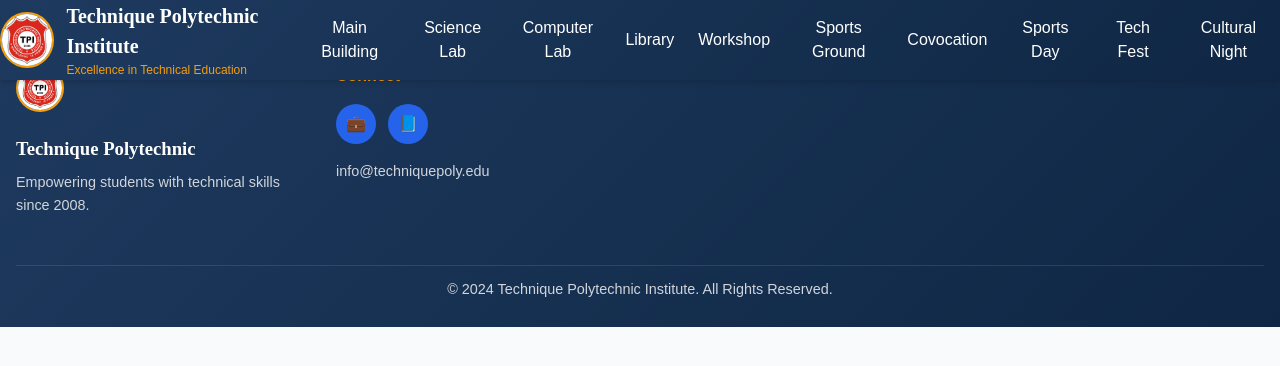
After one commit to PrantoTech/E_campus, a Django app: page /image_gallery/ in a window 1280 px wide. The commit adds this page. Shown: the top 366 px of the page. Run offline with Django 5.2, Linux system fonts and the light colour scheme.

Commit message:
add navbar in image gallery

```diff
--- a/E_campus/settings.py
+++ b/E_campus/settings.py
@@ -25,7 +25,7 @@ SECRET_KEY = 'django-insecure-i4*crg5#6uo4p5&%w*nipll-^@!$-jh3z01i%jttf)(a2im9xc
 # SECURITY WARNING: don't run with debug turned on in production!
 DEBUG = True
 
-ALLOWED_HOSTS = ['172.27.19.147','localhost','127.0.0.1']
+ALLOWED_HOSTS = ['localhost','127.0.0.1']
 
 
 # Application definition
--- a/E_campus/urls.py
+++ b/E_campus/urls.py
@@ -19,6 +19,7 @@ from django.urls import path
 from E_campus import views
 
 urlpatterns = [
-    path('', views.home),
+    path('', views.home, name='home'),
     path('admin/', admin.site.urls),
+    path('image_gallery/', views.image_gallery, name='image_gallery'),
 ]
--- a/E_campus/views.py
+++ b/E_campus/views.py
@@ -1,4 +1,8 @@
 from django.shortcuts import render, redirect
 from django.http import HttpResponse
+
 def home(request):
     return render(request, 'index.html')
+
+def image_gallery(request):
+    return render(request, 'image_gallery.html')
--- /dev/null
+++ b/static/css/image_gallery.css
@@ -0,0 +1,178 @@
+/* --- Variables & Reset --- */
+:root {
+    --primary: #f59e0b;
+    --primary-hover: #d97706;
+    --secondary: #1e3a5f;
+    --dark: #0f2744;
+    --light: #f9fafb;
+    --white: #ffffff;
+    --blue: #3706f7;
+    --gray-100: #f3f4f6;
+    --gray-200: #e5e7eb;
+    --gray-600: #4b5563;
+    --gray-800: #1f2937;
+    --font-heading: 'Playfair Display', serif;
+    --font-body: 'Source Sans Pro', sans-serif;
+    --shadow: 0 4px 6px -1px rgba(0, 0, 0, 0.1), 0 2px 4px -1px rgba(0, 0, 0, 0.06);
+    --shadow-lg: 0 10px 15px -3px rgba(0, 0, 0, 0.1), 0 4px 6px -2px rgba(0, 0, 0, 0.05);
+    --radius: 1rem;
+}
+
+* {
+    box-sizing: border-box;
+    margin: 0;
+    padding: 0;
+    font-family: var(--font-body);
+}
+
+html {
+    scroll-behavior: smooth;
+}
+
+body {
+    background-color: var(--light);
+    color: var(--gray-800);
+    line-height: 1.5;
+}
+
+.navbar {
+    position: fixed;
+    top: 0;
+    left: 0;
+    right: 0;
+    z-index: 50;
+    background: linear-gradient(135deg, var(--secondary) 0%, var(--dark) 100%);
+    box-shadow: var(--shadow);
+    height: 80px;
+    display: flex;
+    align-items: center;
+}
+
+.nav-container {
+    display: flex;
+    justify-content: space-between;
+    align-items: center;
+    width: 100%;
+}
+
+.nav-brand {
+    display: flex;
+    align-items: center;
+    gap: 0.75rem;
+}
+
+.logo-img {
+    width: 3.5rem;
+    height: 3.5rem;
+    border-radius: 50%;
+    border: 2px solid var(--primary);
+    object-fit: cover;
+}
+
+.brand-text h1 {
+    color: white;
+    font-family: var(--font-heading);
+    font-size: 1.25rem;
+    font-weight: 700;
+    margin: 0;
+}
+
+.brand-text p {
+    color: var(--primary);
+    font-size: 0.75rem;
+    margin: 0;
+}
+
+
+.nav-links {
+    display: flex;
+    align-items: center;
+    gap: 1.5rem;
+    margin-right: 10px;
+}
+
+.nav-link {
+    color: white;
+    text-decoration: none;
+    text-align: center;
+    font-weight: 500;
+    position: relative;
+}
+
+.nav-link:hover {
+    color: var(--primary);
+}
+
+.nav-link::after {
+    content: '';
+    position: absolute;
+    bottom: -4px;
+    left: 0;
+    width: 0;
+    height: 2px;
+    background: var(--primary);
+    transition: width 0.3s;
+}
+
+.nav-link:hover::after {
+    width: 100%;
+}
+
+.mobile-menu-btn {
+    display: none;
+    background: none;
+    border: none;
+    color: white;
+    cursor: pointer;
+}
+
+.mobile-menu {
+    position: fixed;
+    top: 80px;
+    left: 0;
+    width: 250px;
+    height: 100vh;
+    background: linear-gradient(135deg, var(--secondary), var(--dark));
+    transform: translateX(-100%);
+    transition: transform 0.3s ease;
+    padding: 1.5rem;
+    display: flex;
+    flex-direction: column;
+    gap: 1rem;
+}
+
+.mobile-menu.active {
+    transform: translateX(0);
+}
+
+.mobile-menu a {
+    color: white;
+    text-decoration: none;
+    border-bottom: 1px solid rgba(255,255,255,0.1);
+    padding-bottom: 0.5rem;
+}
+
+.tempio {
+    height: 30px;
+    width: 100%;
+}
+
+@media (min-width: 768px) {
+    .desktop-only {
+        display: flex;
+    }
+
+    .mobile-menu-btn {
+        display: none;
+    }
+}
+
+@media (max-width: 767px) {
+    .desktop-only {
+        display: none;
+    }
+
+    .mobile-menu-btn {
+        display: block;
+    }
+}
--- /dev/null
+++ b/static/js/image_gallery.js
@@ -0,0 +1,9 @@
+function toggleMobileMenu() {
+    const menu = document.getElementById('mobile-menu');
+    menu.classList.toggle('active');
+}
+
+function closeMobileMenu() {
+    const menu = document.getElementById('mobile-menu');
+    menu.classList.remove('active');
+}
--- a/templates/home_footer.html
+++ b/templates/home_footer.html
@@ -9,14 +9,7 @@
                         </div>
                         <p>Empowering students with technical skills since 2008.</p>
                     </div>
-                    <div class="footer-col">
-                        <h4>Quick Links</h4>
-                        <ul>
-                            <li><a href="#about">About Us</a></li>
-                            <li><a href="#courses">Courses</a></li>
-                            <li><a href="#announcements">Notices</a></li>
-                        </ul>
-                    </div>
+
                     <div class="footer-col">
                         <h4>Connect</h4>
                         <div class="social-links">
--- /dev/null
+++ b/templates/image_gallery.html
@@ -0,0 +1,62 @@
+<!DOCTYPE html>
+<html lang="en">
+<head>
+    <meta charset="UTF-8">
+    <meta name="viewport" content="width=device-width, initial-scale=1.0">
+    <title>Image Gallery</title>
+    {% load static %}
+    <link rel="stylesheet" href="{% static 'css/home_footer.css' %}">
+    <link rel="stylesheet" href="{% static 'css\image_gallery.css' %}">
+</head>
+<body>
+
+    <!-- Navbar -->
+    <nav id="navbar" class="navbar">
+        <div class="container nav-container">
+            <div class="nav-brand">
+                <img src="{% static 'images\logo.jpeg' %}" alt="TPI Logo" class="logo-img" onerror="this.style.background='#1e3a5f'">
+                <div class="brand-text">
+                    <h1 id="nav-college-name">Technique Polytechnic Institute</h1>
+                    <p>Excellence in Technical Education</p>
+                </div>
+            </div>
+
+            <div class="nav-links desktop-only">
+                <a href="#" class="nav-link">Main Building</a>
+                <a href="#about" class="nav-link">Science Lab</a>
+                <a href="#courses" class="nav-link">Computer Lab</a>
+                <a href="#announcements" class="nav-link">Library</a>
+                <a href="#gallery" class="nav-link">Workshop</a>
+                <a href="#contact" class="nav-link">Sports Ground</a>
+                <a href="#contact" class="nav-link">Covocation</a>
+                <a href="#contact" class="nav-link">Sports Day</a>
+                <a href="#contact" class="nav-link">Tech Fest</a>
+                <a href="#contact" class="nav-link">Cultural Night</a>
+            </div>
+
+            <button onclick="toggleMobileMenu()" class="mobile-menu-btn">
+                <svg width="24" height="24" viewBox="0 0 24 24" fill="none" stroke="currentColor" stroke-width="2">
+                    <path d="M4 6h16M4 12h16M4 18h16" stroke-linecap="round" stroke-linejoin="round"/>
+                </svg>
+            </button>
+        </div>
+
+        <!--Menu Section-->
+        <div id="mobile-menu" class="mobile-menu">
+            <a href="#home" onclick="closeMobileMenu()">Main Building</a>
+            <a href="#about" onclick="closeMobileMenu()">Science Lab</a>
+            <a href="#courses" onclick="closeMobileMenu()">Computer Lab</a>
+            <a href="#announcements" onclick="closeMobileMenu()">Library</a>
+            <a href="#gallery" onclick="closeMobileMenu()">Workshop</a>
+            <a href="#contact" onclick="closeMobileMenu()">Sports Ground</a>
+            <a href="#contact" onclick="closeMobileMenu()">Covocation</a>
+            <a href="#contact" onclick="closeMobileMenu()">Sports Day</a>
+            <a href="#contact" onclick="closeMobileMenu()">Tech Fest</a>
+            <a href="#contact" onclick="closeMobileMenu()">Cultural Night</a>
+        </div>
+    </nav>
+
+    {% include "home_footer.html" %}
+    <script src="{% static 'js/image_gallery.js' %}"></script>
+</body>
+</html>
--- a/templates/index.html
+++ b/templates/index.html
@@ -350,7 +350,7 @@
                 </div>
 
                 <div id="gallery-events" class="gallery-grid hidden">
-                    <div class="gallery-item bg-amber"><span>🎓</span><p>Convocation</p></div>
+                    <div class="gallery-item bg-pink"><span>🎓</span><p>Convocation</p></div>
                     <div class="gallery-item bg-cyan"><span>🏆</span><p>Sports Day</p></div>
                     <div class="gallery-item bg-rose"><span>🎪</span><p>Tech Fest</p></div>
                     <div class="gallery-item bg-lime"><span>🎤</span><p>Cultural Night</p></div>
```
